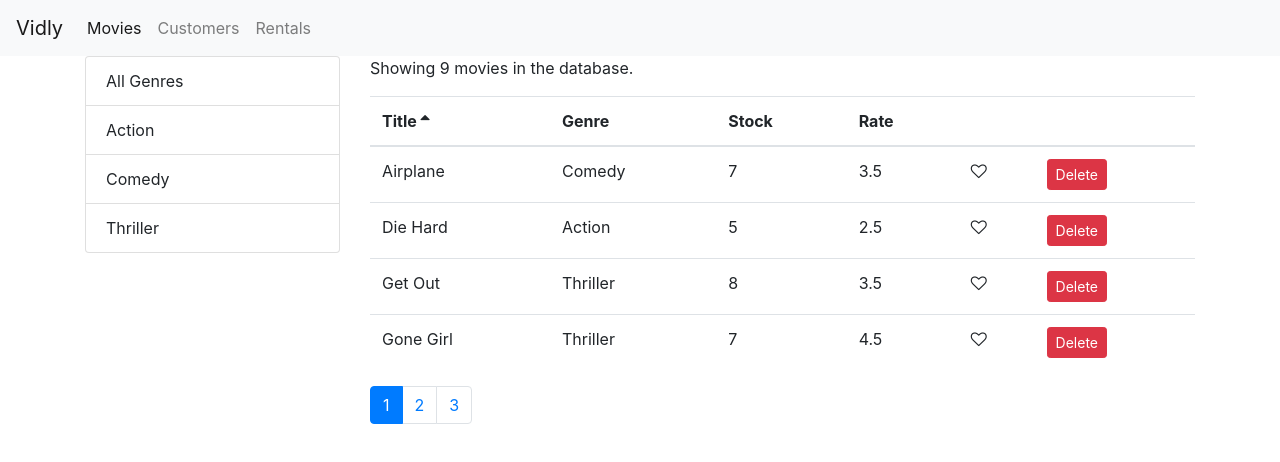
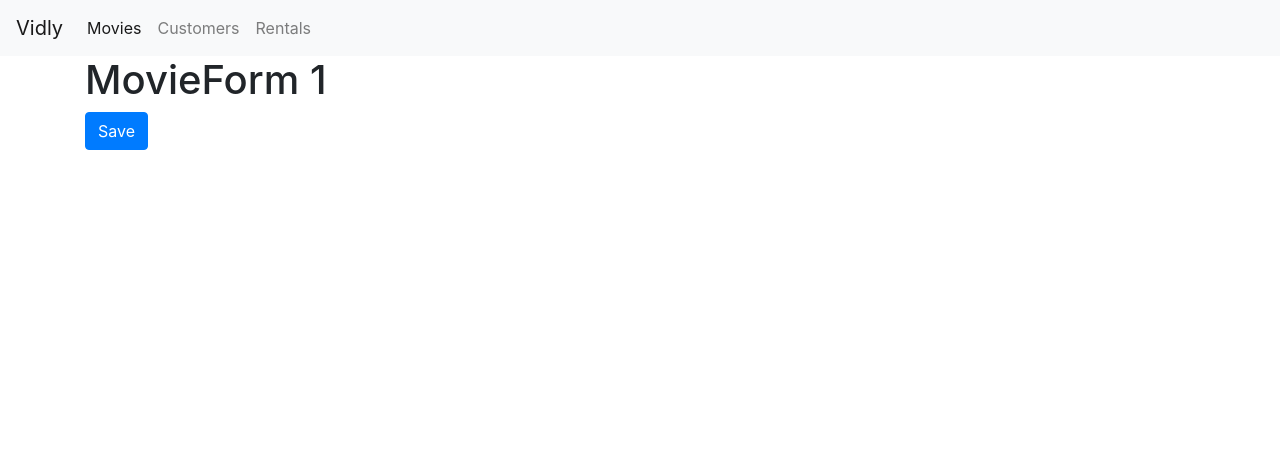
Before and after one commit to Bella1919/React-Movies-App-demo, a React (Create React App) app: page /movies/1 in a window 1280 px wide. Shown: the top 462 px of the page. Built offline with nearby package versions, Linux system fonts and the light colour scheme.

Commit message:
add movies link

```diff
--- a/src/App.js
+++ b/src/App.js
@@ -5,6 +5,7 @@
 import Rentals from './components/rentals';
 import NotFound from './components/notFound';
 import NavBar from './components/navBar';
+import MovieForm from './components/movieForm';
 import './App.css';
 
 
@@ -15,6 +16,7 @@
       <NavBar />
       <main className='container'>
         <Switch>
+          <Route path="/movies/:id" component={MovieForm}/>
           <Route path="/movies" component={Movies}/>
           <Route path="/customers" component={Customers}/>
           <Route path="/rentals" component={Rentals}/>
--- a/src/components/movieForm.jsx
+++ b/src/components/movieForm.jsx
@@ -1,10 +1,20 @@
 import React from 'react';
 
-const MovieForm = () => {
+const MovieForm = ({match,history}) => {
     return (
-        <h1>
-            MovieForm
-        </h1>
+        <div>
+            <h1>
+                {/* Dynamic to show the movie's id we need to use router's match.params.id property */}
+                MovieForm {match.params.id}
+            </h1>
+            <button
+                className="btn btn-primary"
+                // history.push is a property of router, it can dump to anyone URL which you want to go.
+                onClick={()=>history.push('/movies')}
+            >
+                Save
+            </button>
+        </div>
      );
 }
 
--- a/src/components/moviesTable.jsx
+++ b/src/components/moviesTable.jsx
@@ -1,4 +1,5 @@
 import React,{Component} from 'react';
+import {Link} from 'react-router-dom';
 import Table from './common/table';
 import Like from './common/like';
 
@@ -6,7 +7,11 @@
 //Cause we need put some method. So we have to use class to determin the sort order instead of SFC.
 class MoviesTable extends Component {
    columns = [
-       { path:"title",label:"Title" },
+       {
+           path:"title",
+           label:"Title",
+           content:movie=><Link to={`/movies/${movie._id}`}>{movie.title}</Link>
+        },
        { path:"genre.name",label:"Genre" },
        { path:"numberInStock",label:"Stock" },
        { path:"dailyRentalRate",label:"Rate" },
```
